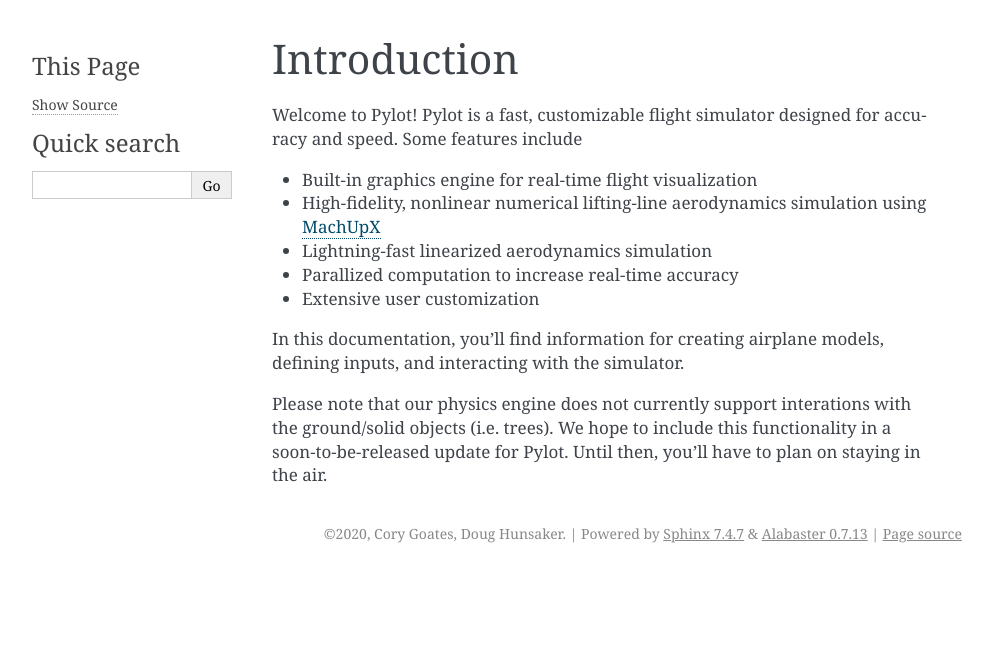
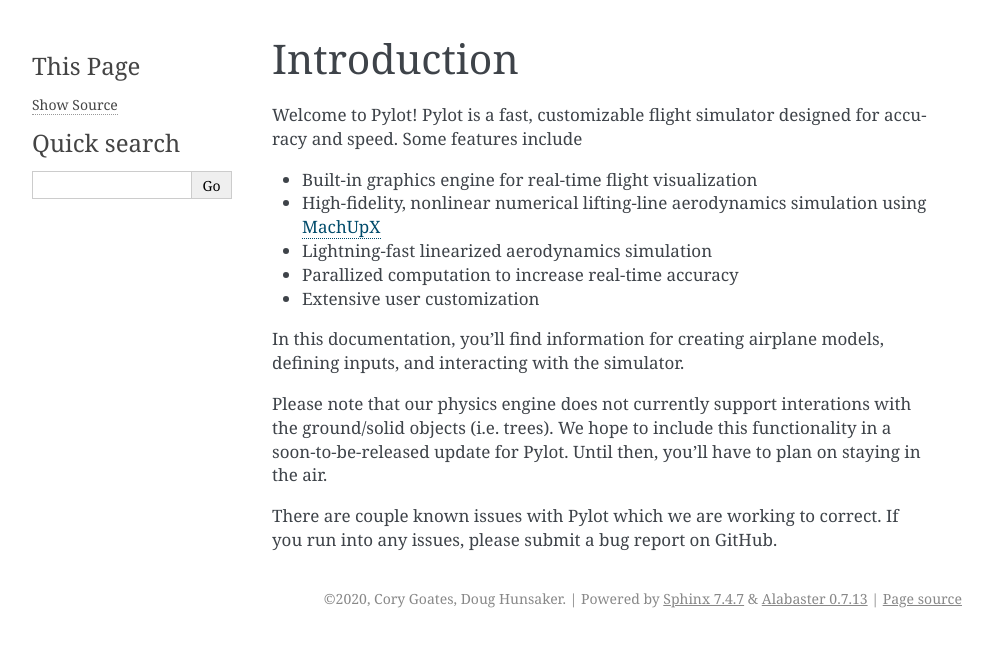
Before and after one commit to usuaero/Pylot, a Sphinx documentation site: the page built from docs/source/introduction.md, in a window 1280 px wide. Shown: the top 647 px of the page, without its empty margins (148-1141 px from the left). Built offline with Sphinx 7.4.7, drawn with Linux system fonts in a browser that asks for light colours.

```diff
--- a/docs/source/introduction.md
+++ b/docs/source/introduction.md
@@ -10,3 +10,5 @@ Welcome to Pylot! Pylot is a fast, customizable flight simulator designed for ac
 In this documentation, you'll find information for creating airplane models, defining inputs, and interacting with the simulator.
 
 Please note that our physics engine does not currently support interations with the ground/solid objects (i.e. trees). We hope to include this functionality in a soon-to-be-released update for Pylot. Until then, you'll have to plan on staying in the air.
+
+There are couple known issues with Pylot which we are working to correct. If you run into any issues, please submit a bug report on GitHub.
```
